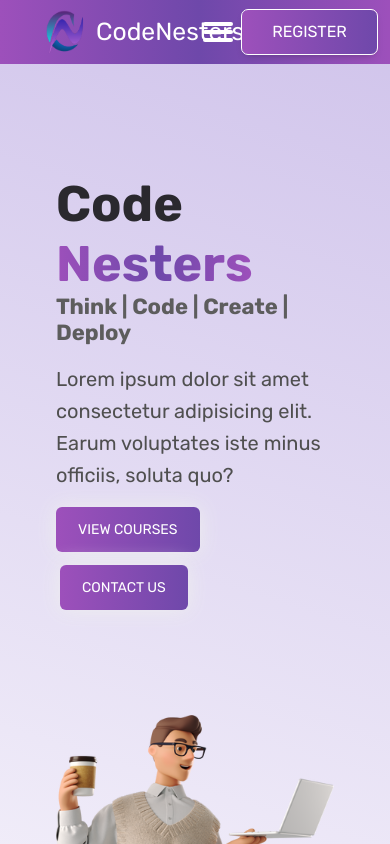
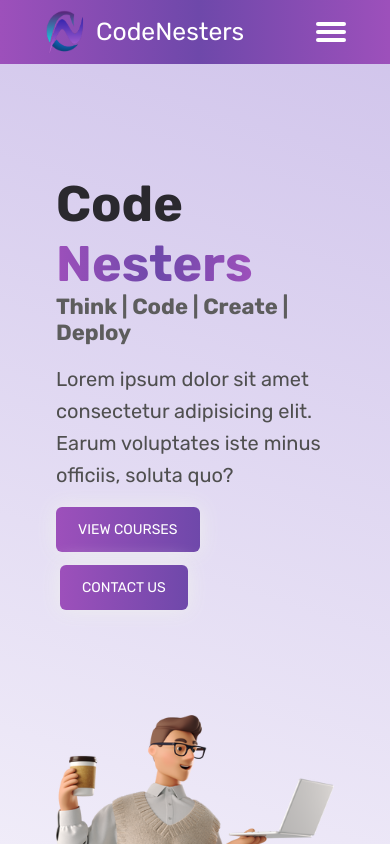
Before and after one commit to Yashcodes/CodeNesters-Frontend, a React (Create React App) app: page / in a window 390 px wide. Shown: the top 844 px of the page. Built offline with nearby package versions, Linux system fonts and the light colour scheme; no server answers.

Commit message:
Header register btn fixed

```diff
--- a/src/components/Layout/Header.jsx
+++ b/src/components/Layout/Header.jsx
@@ -76,7 +76,7 @@ const Header = () => {
                 onClick={handleShow}
               />
             ) : (
-              <button className="btn register-btn text-white fs-6">
+              <button className={`btn register-btn text-white fs-6 ${window.innerWidth <= 470 ? "d-none" : "d-block"}`}>
                 <Link to={"/register"} className="text-white">
                   Register
                 </Link>
```
